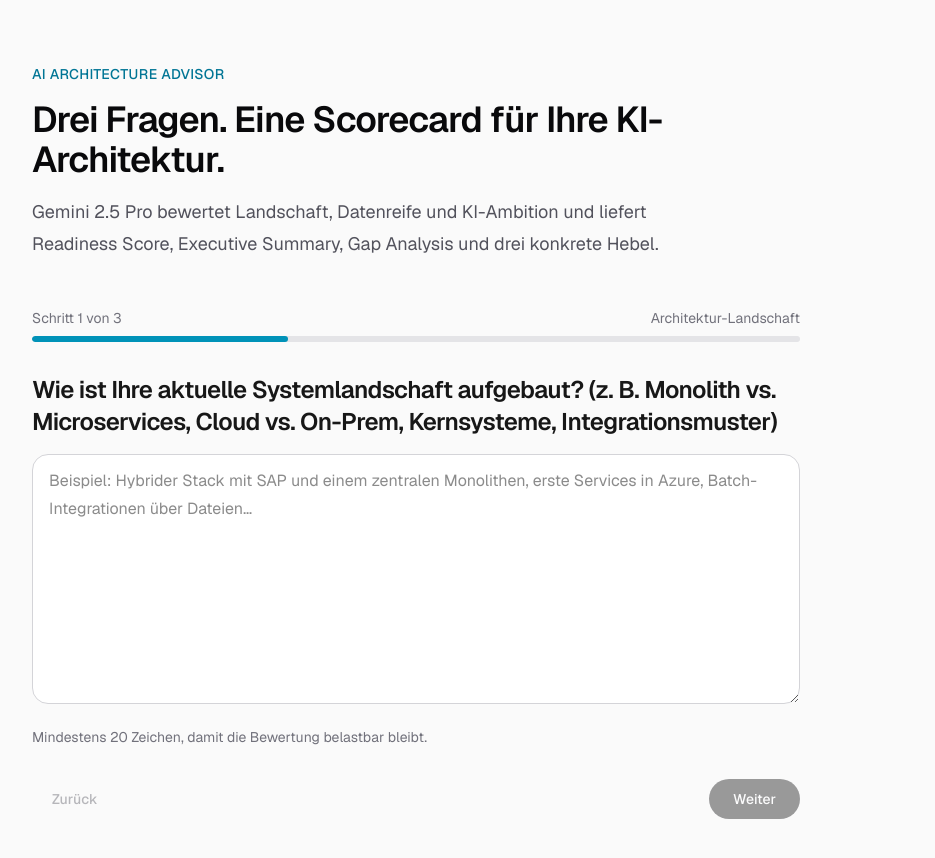
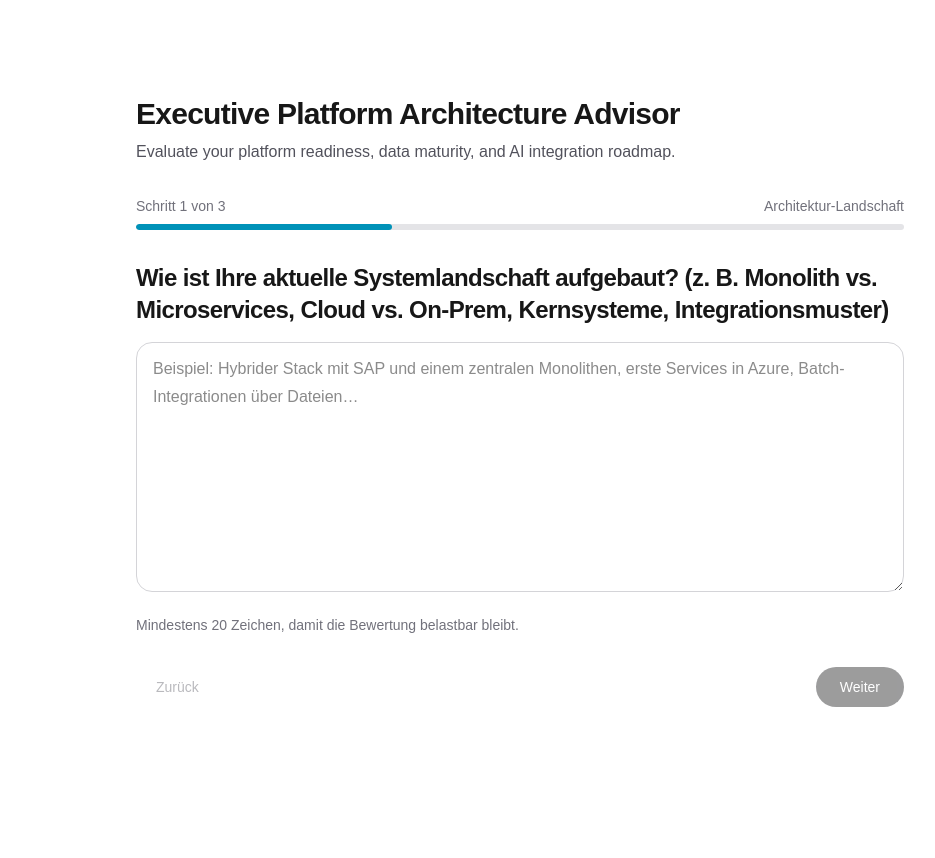
Before and after one commit to Blockhead4103/ai-advisor, a Next.js app: page / in a window 1280 px wide. Shown: the top 858 px of the page, without its empty margins (120-1055 px from the left). After the commit the page ends 803 px from the top, so only its background shows below. Built offline with nearby package versions, Linux system fonts and the light colour scheme.

Commit message:
Refactor Home component layout and content
Updated the layout and content of the Home component to enhance user experience and provide clearer messaging.

```diff
--- a/app/page.tsx
+++ b/app/page.tsx
@@ -2,23 +2,16 @@ import ArchitectureAdvisorForm from "@/app/components/ArchitectureAdvisorForm";
 
 export default function Home() {
   return (
-    <div className="flex flex-1 flex-col bg-zinc-50 font-sans dark:bg-black">
-      <main className="mx-auto flex w-full max-w-5xl flex-1 flex-col px-6 py-16">
-        <div className="mb-12 max-w-2xl space-y-4">
-          <p className="text-sm font-medium tracking-wide text-cyan-700 uppercase dark:text-cyan-400">
-            AI Architecture Advisor
+    <main className="flex min-h-screen flex-col items-center justify-between p-6 md:p-24">
+      <div className="w-full max-w-3xl space-y-8">
+        <header className="space-y-2">
+          <h1 className="text-3xl font-bold tracking-tight">Executive Platform Architecture Advisor</h1>
+          <p className="text-zinc-600 dark:text-zinc-400">
+            Evaluate your platform readiness, data maturity, and AI integration roadmap.
           </p>
-          <h1 className="text-4xl font-semibold tracking-tight text-zinc-950 dark:text-zinc-50">
-            Drei Fragen. Eine Scorecard für Ihre KI-Architektur.
-          </h1>
-          <p className="text-lg leading-8 text-zinc-600 dark:text-zinc-400">
-            Gemini 2.5 Pro bewertet Landschaft, Datenreife und KI-Ambition und
-            liefert Readiness Score, Executive Summary, Gap Analysis und drei
-            konkrete Hebel.
-          </p>
-        </div>
+        </header>
         <ArchitectureAdvisorForm />
-      </main>
-    </div>
+      </div>
+    </main>
   );
 }
```
